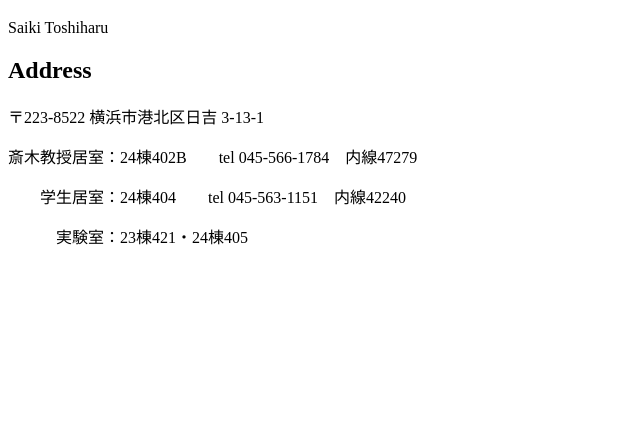
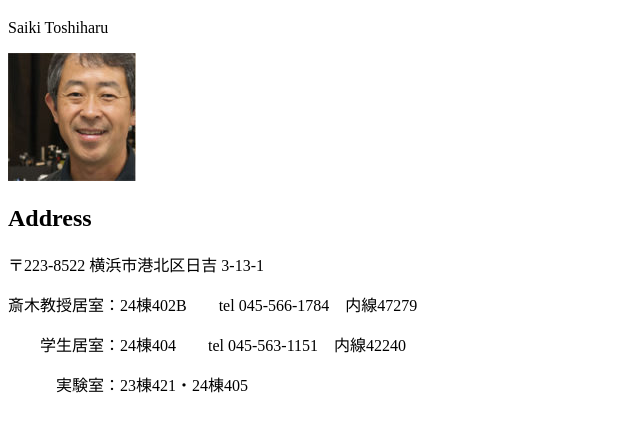
Before and after one commit to saikilab/HomePage, a plain HTML site: page index.html in a window 1280 px wide. Shown: the part 61-492 px from the top of the page, without its empty margins (0-640 px from the left). Drawn offline with Linux system fonts and the light colour scheme.

Commit message:
Update index.html

```diff
--- a/index.html
+++ b/index.html
@@ -8,6 +8,7 @@
   <body>
     <h1>Member</h1>
     <p>Saiki Toshiharu</p>
+    <img src="Images/saiki-e1589527370740.jpg">
     <h2>Address</h2>
     <p>〒223-8522 横浜市港北区日吉 3-13-1</p>
     <p>斎木教授居室：24棟402B　　tel 045-566-1784　内線47279</p>
```
